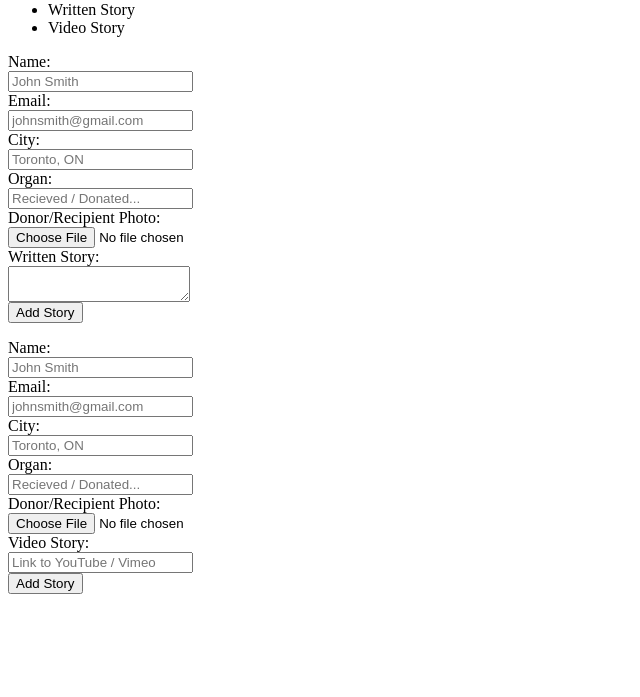
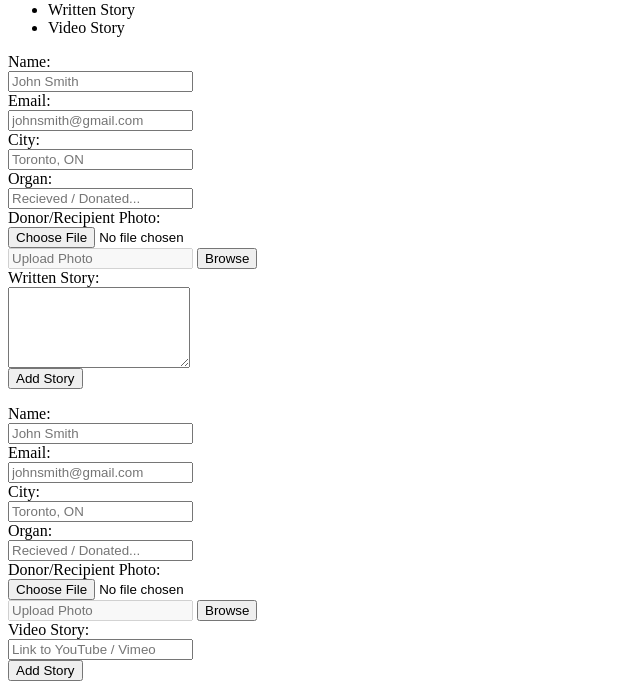
Before and after one commit to liamstewart23/organdonor, a PHP site: page /koza_lauren_3014_r3/partials/share.php in a window 1280 px wide. Shown: the part 1113-1810 px from the top of the page, without its empty margins (0-640 px from the left). Before the commit the page ends 1707 px from the top, so only its background shows below. Run offline with PHP 8.4, Linux system fonts and the light colour scheme.

Commit message:
Share page and story wrapper

```diff
--- a/css/site/scss/learn-stats.scss
+++ b/css/site/scss/learn-stats.scss
@@ -16,9 +16,13 @@
     display: flex;
   justify-content: center;
   flex-direction: column;
+  .iconWrap {
+                display: flex;
+  justify-content: center;
+  flex-direction: column;
+  }
     .statsIcon {
         background-color: transparent;
-        height: 0;
             display: flex;
   justify-content: center;
   flex-direction: column;
--- a/partials/arrow-down.html
+++ b/partials/arrow-down.html
@@ -1,4 +1,4 @@
-<div class="bounceArrow">
+<div class="bounce">
 	<i class="fa fa-arrow-down fa-2x" aria-hidden="true"></i>
 </div>
 <br>
--- a/partials/contact.php
+++ b/partials/contact.php
@@ -31,7 +31,7 @@
                     <div class="col-md-6">
                         <div class="form-group">
                             <label for="name">Name:</label>
-                            <input type="text" class="form-control" id="name" name="name" placeholder="John..." required="required" />
+                            <input type="text" class="form-control" id="name" name="name" placeholder="John Smith" required="required" />
                         </div>
                         <div class="hidden">
                             <label for="name">Phone:</label>
@@ -39,7 +39,7 @@
                         </div>
                         <div class="form-group">
                             <label for="email">Email:</label>
-                            <input type="email" class="form-control" id="email" name="email" placeholder="name@website.com" required="required" /></div>
+                            <input type="email" class="form-control" id="email" name="email" placeholder="johnsmith@gmail.com" required="required" /></div>
                             <div class="form-group">
                                 <!-- <label for="subject">I'm contacting regarding:</label> -->
                                 <select id="subject" name="subject" class="form-control" required="required">
@@ -56,7 +56,7 @@
                             <div class="form-group">
                                 <label for="name">Message:</label>
                                 <textarea name="message" id="message" class="form-control" rows="9" cols="25" required="required"
-                                placeholder="I'd like to edit some content on my story."></textarea>
+                                placeholder=""></textarea>
                             </div>
                         </div>
                         <div class="col-md-5 col-md-offset-7">
--- a/partials/learn-stats.php
+++ b/partials/learn-stats.php
@@ -12,7 +12,7 @@
 					while($row = mysqli_fetch_array($getStats)){
 						if ($displayOrder==1) {
 							echo "<div class=\"col-xs-12 col-md-12 text-center\">";
-							 echo "<div class=\"col-xs-12 hidden-xs col-md-5\">									<img src=\"img/learn/stats/{$row['stat_img']}\" class=\"statsIcon\" alt=\"{$row['stat_text']}\"></div>";
+							 echo "<div class=\"col-xs-12 hidden-xs col-md-5 iconWrap\">									<img src=\"img/learn/stats/{$row['stat_img']}\" class=\"statsIcon img-responsive\" alt=\"{$row['stat_text']}\"></div>";
 
 							echo "<div class=\"col-xs-12 col-md-7 stat-item\">
 									<p>{$row['stat_text']}</p>
@@ -25,7 +25,7 @@
 							echo "<div class=\"col-xs-12 col-md-7 stat-item\">
 									<p>{$row['stat_text']}</p>
 							 </div>";
-							 echo "<div class=\"col-xs-12 hidden-xs col-md-5\">									<img src=\"img/learn/stats/{$row['stat_img']}\" class=\"statsIcon\" alt=\"{$row['stat_text']}\"></div></div>";
+							 echo "<div class=\"col-xs-12 hidden-xs col-md-5 iconWrap\">									<img src=\"img/learn/stats/{$row['stat_img']}\" class=\"statsIcon img-responsive\" alt=\"{$row['stat_text']}\"></div></div>";
 							 $displayOrder = 1;
 						}
 					}
--- a/partials/share.php
+++ b/partials/share.php
@@ -97,8 +97,6 @@
 	</div>
 	<div class="col-xs-12 text-center" id="shareStory">
 		<h3>Share Your Story</h3>
-
-
 		<div class="tab-container">
 			<ul class="nav nav-tabs">
 				<li class="active"><a data-target="#writtenStory" data-toggle="tab">Written Story</a></li>
@@ -107,12 +105,8 @@
 			<div class="tab-content">
 				<div class="tab-pane active cont" id="writtenStory">
 					<div id="written-form">
-
-
 						<?php if(!empty($message)){echo $message;} ?>
-
 						<form class="form-horizontal" action="<?php echo $_SERVER['PHP_SELF']; ?>" method="post" enctype="multipart/form-data">
-
 							<!-- Text input-->
 							<div class="form-group">
 								<label class="col-md-4 control-label" for="name">Name:</label>
@@ -121,7 +115,6 @@
 
 								</div>
 							</div>
-
 							<!-- Text input-->
 							<div class="form-group">
 								<label class="col-md-4 control-label" for="email">Email:</label>
@@ -130,7 +123,6 @@
 
 								</div>
 							</div>
-
 							<!-- Text input-->
 							<div class="form-group">
 								<label class="col-md-4 control-label" for="city">City:</label>
@@ -138,7 +130,6 @@
 									<input id="city" name="city" placeholder="Toronto, ON" class="form-control input-md" type="text" value="<?php if(!empty($city)){echo $city;} ?>">
 								</div>
 							</div>
-
 							<!-- Text input-->
 							<div class="form-group">
 								<label class="col-md-4 control-label" for="organ">Organ:</label>
@@ -147,46 +138,39 @@
 
 								</div>
 							</div>
-
 							<!-- File Button -->
 							<div class="form-group">
 								<label class="col-md-4 control-label" for="photo">Donor/Recipient Photo:</label>
 								<div class="col-md-4">
-    <input id="photo" name="photo" class="input-file" type="file" value="<?php if(!empty($photo)){echo $photo;} ?>">
+									<input type="file" name="photo" class="file">
+									<div class="input-group col-xs-12">
+										<span class="input-group-addon"><i class="fa fa-camera"></i></span>
+										<input type="text" class="form-control input-lg" disabled placeholder="Upload Photo" name="photo" id="photo" value="<?php if(!empty($photo)){echo $photo;} ?>">
+										<span class="input-group-btn">
+											<button class="browse btn btn-primary input-lg" type="button"><i class="fa fa-upload"></i> Browse</button>
+										</span>
 									</div>
 								</div>
-
+							</div>
 							<!-- Textarea -->
 							<div class="form-group">
 								<label class="col-md-4 control-label" for="story">Written Story:</label>
 								<div class="col-md-4">
-    <textarea id="story" name="story"><?php if(!empty($story)){echo $story;} ?></textarea>
+									<textarea class="form-control" rows="5" name="story"></textarea>
 								</div>
 							</div>
-					<div class="submit-btn">
-						<input type="submit" name="submitVideo" value="Add Story">
+							<div class="form-group">
+								<div class="submit-btn col-md-12 text-center">
+									<input type="submit" name="submitWritten" value="Add Story" class="btnRed">
+								</div>
 							</div>
 						</form>
-
-
-
-
-
-
-
 					</div>
 				</div>
-
-
-
 				<div class="tab-pane cont" id="videoStory">
 					<div id="video-form">
-
-
-
 						<?php if(!empty($message)){echo $message;} ?>
 						<form class="form-horizontal" action="<?php echo $_SERVER['PHP_SELF']; ?>" method="post" enctype="multipart/form-data">
-
 							<!-- Text input-->
 							<div class="form-group">
 								<label class="col-md-4 control-label" for="name">Name:</label>
@@ -195,7 +179,6 @@
 
 								</div>
 							</div>
-
 							<!-- Text input-->
 							<div class="form-group">
 								<label class="col-md-4 control-label" for="email">Email:</label>
@@ -204,7 +187,6 @@
 
 								</div>
 							</div>
-
 							<!-- Text input-->
 							<div class="form-group">
 								<label class="col-md-4 control-label" for="city">City:</label>
@@ -213,7 +195,6 @@
 
 								</div>
 							</div>
-
 							<!-- Text input-->
 							<div class="form-group">
 								<label class="col-md-4 control-label" for="organ">Organ:</label>
@@ -222,15 +203,20 @@
 
 								</div>
 							</div>
-
 							<!-- File Button -->
 							<div class="form-group">
 								<label class="col-md-4 control-label" for="photo">Donor/Recipient Photo:</label>
 								<div class="col-md-4">
-    <input id="photo" name="photo" class="input-file" type="file" value="<?php if(!empty($photo)){echo $photo;} ?>">
+									<input type="file" name="img[]" class="file">
+									<div class="input-group col-xs-12">
+										<span class="input-group-addon"><i class="fa fa-camera"></i></span>
+										<input type="text" class="form-control input-lg" disabled placeholder="Upload Photo" name="photo" id="photo" value="<?php if(!empty($photo)){echo $photo;} ?>">
+										<span class="input-group-btn">
+											<button class="browse btn btn-primary input-lg" type="button"><i class="fa fa-upload"></i> Browse</button>
+										</span>
 									</div>
 								</div>
-
+							</div>
 							<!-- Textarea -->
 							<div class="form-group">
 								<label class="col-md-4 control-label" for="story">Video Story:</label>
@@ -239,14 +225,12 @@
 								</div>
 							</div>
 							<div class="submit-btn">
-						<input type="submit" name="submitVideo" value="Add Story">
+								<input type="submit" name="submitVideo" value="Add Story" class="btnRed">
 							</div>
 						</form>
-
 					</div>
 				</div>
 			</div>
 		</div>
-
 	</div>
 </section>
```
Also changed, not shown: css/site/scss/base.scss (+4 -4 lines), css/site/scss/share.scss (+8 -0 lines), js/app.js (+14 -4 lines), partials/see-story.php (+7 -5 lines), css/site/app.css, 1 other file. Lines whose indentation alone changed are shown as unchanged.
